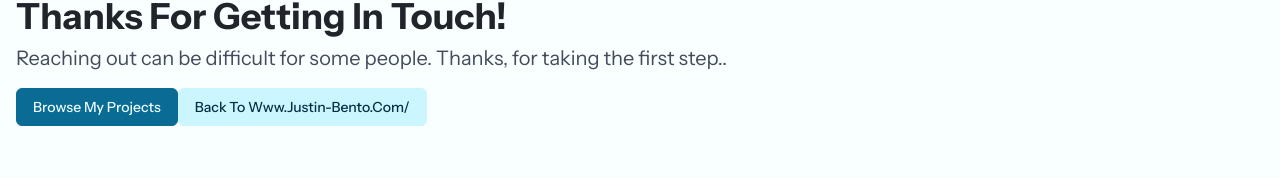
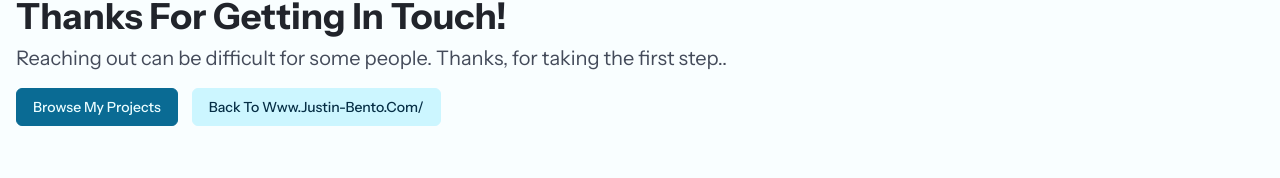
Before and after one commit to Justin-Bento/portfolio, a Next.js app: page /contact in a window 1280 px wide. Shown: the part 188-366 px from the top of the page. Built offline with nearby package versions, Linux system fonts and the light colour scheme; no server answers.

Commit message:
created style for thankYou

```diff
--- a/styles/contact.module.css
+++ b/styles/contact.module.css
@@ -33,7 +33,10 @@ text-transform: capitalize;
   color: var(--gray-950);
   box-shadow: 0 1px 2px 0 rgba(0, 0, 0, 0.05);
 }
-
+.thankYou {
+  display: inline-flex;
+  gap:  0.875rem;
+}
 @media (min-width: 1024px) {
   .submit{
     width: inherit;
```
